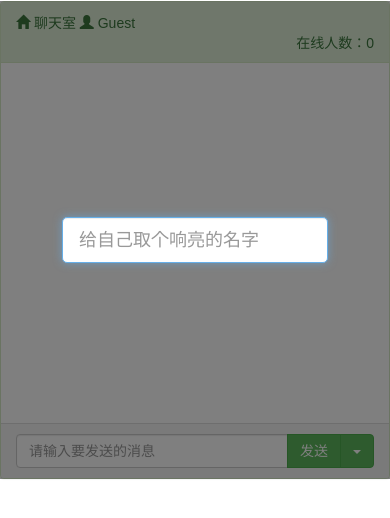
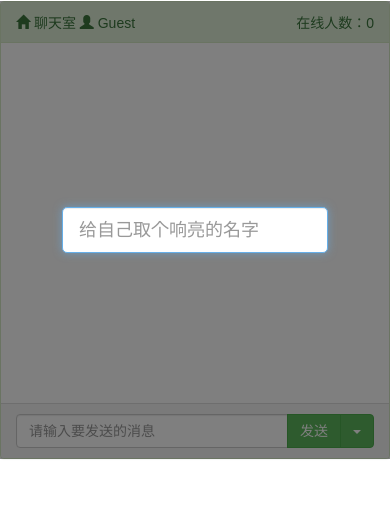
Before and after one commit to tujiaw/NodeChat, a website: page public/index.html in a window 390 px wide. Drawn offline with nearby package versions, Linux system fonts and the light colour scheme.

Commit message:
头部布局

```diff
--- a/public/css/style.css
+++ b/public/css/style.css
@@ -55,3 +55,9 @@ a {
 #input-name {
     border-radius: 5px;
 }
+
+.panel-heading {
+    display: flex;
+    flex-direction: row;
+    justify-content: space-between;
+}
--- a/public/index.html
+++ b/public/index.html
@@ -15,14 +15,12 @@
     <div class="col-sm-6">
         <div class="panel panel-success">
             <div class="panel-heading">
-                <div class="row">
-                    <div class="col-sm-6">
-                        <span class="glyphicon glyphicon-home"></span> <span id="roomname">聊天室</span>
-                        <span class="glyphicon glyphicon-user"> </span> <span id="username">Guest</span>
-                    </div>
-                    <div class="col-sm-6 text-right">
-                        <span>在线人数：</span><span id="online-count">0</span>
-                    </div>
+                <div class="left">
+                    <span class="glyphicon glyphicon-home"></span> <span id="roomname">聊天室</span>
+                    <span class="glyphicon glyphicon-user"> </span> <span id="username">Guest</span>
+                </div>
+                <div class="right">
+                    <span>在线人数：</span><span id="online-count">0</span>
                 </div>
             </div>
             <div class="panel-body">
```
